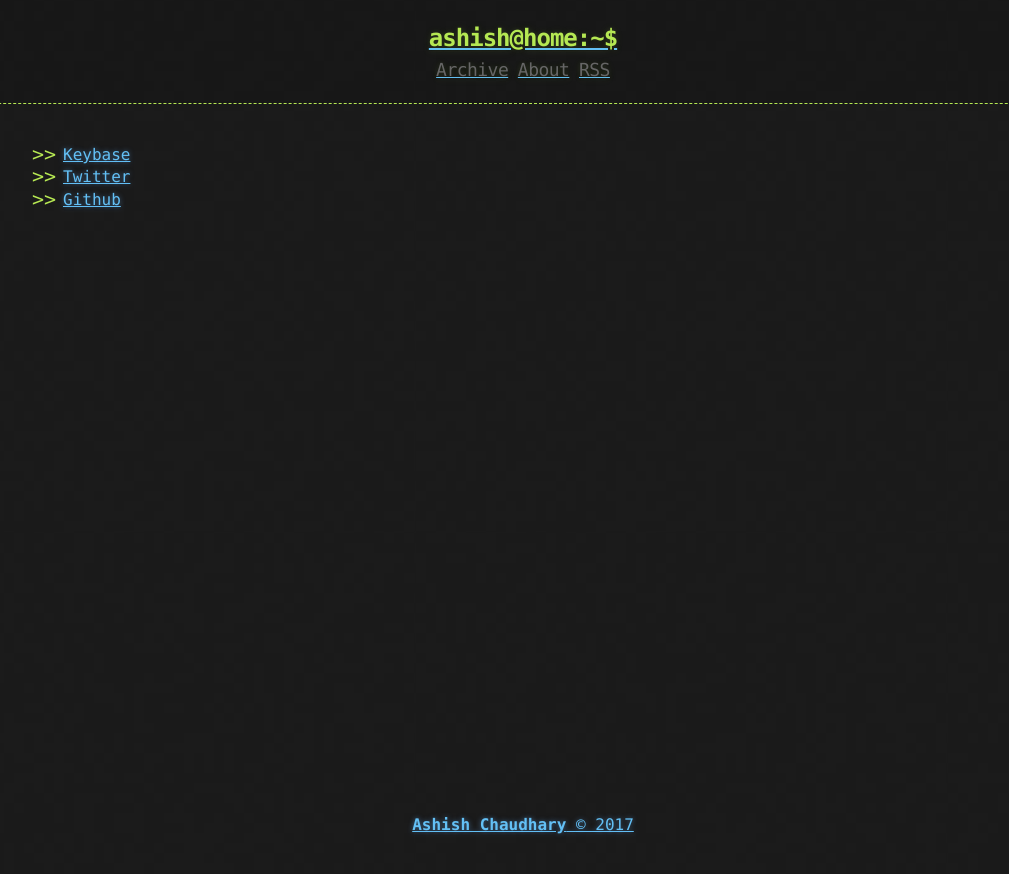
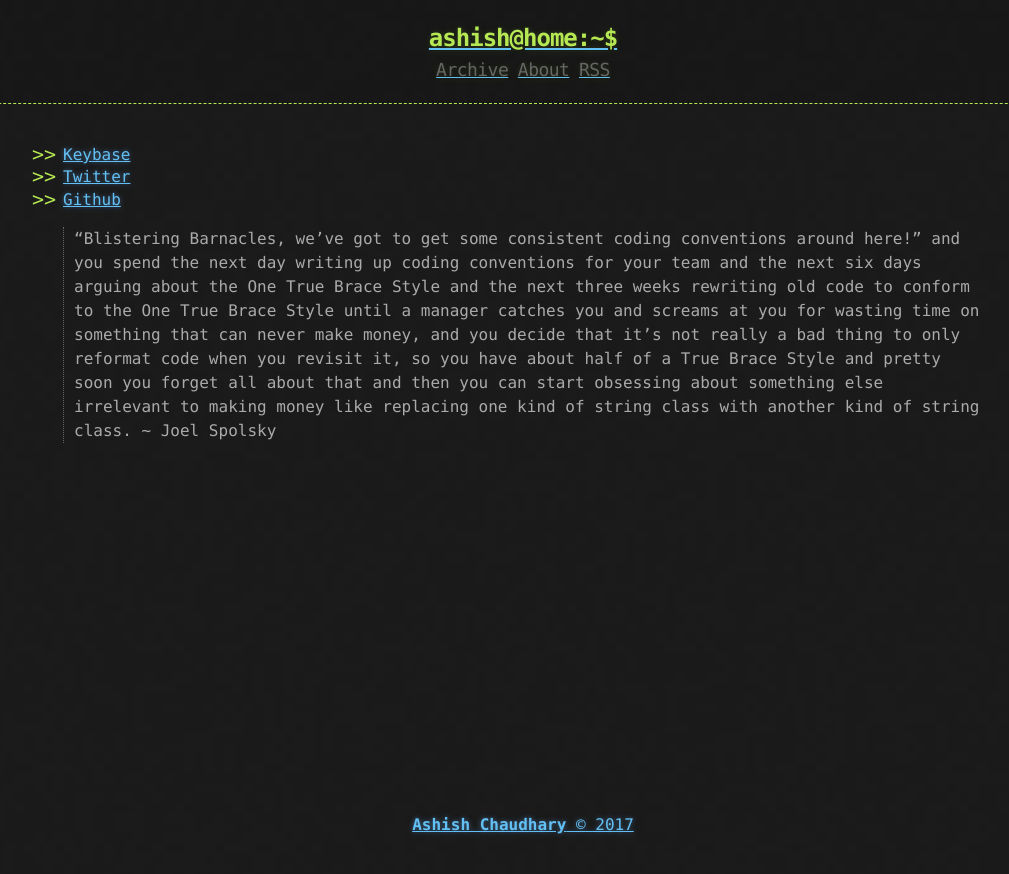
Before and after one commit to tocttou/tocttou.github.io, a Jekyll site: the page built from about.md, in a window 1280 px wide. Shown: the top 874 px of the page, without its empty margins (117-1126 px from the left). Built offline with Jekyll 4.4.1, drawn with Linux system fonts in a browser that asks for light colours.

Commit message:
migration complete

```diff
--- a/about.md
+++ b/about.md
@@ -6,3 +6,6 @@
 * [Keybase](https://keybase.io/ashishchaudhary)
 * [Twitter](https://twitter.com/tocttou)
 * [Github](https://github.com/tocttou)
+
+> “Blistering Barnacles, we’ve got to get some consistent coding conventions around here!” and you spend the next day writing up coding conventions for your team and the next six days arguing about the One True Brace Style and the next three weeks rewriting old code to conform to the One True Brace Style until a manager catches you and screams at you for wasting time on something that can never make money, and you decide that it’s not really a bad thing to only reformat code when you revisit it, so you have about half of a True Brace Style and pretty soon you forget all about that and then you can start obsessing about something else irrelevant to making money like replacing one kind of string class with another kind of string class.
+> ~ Joel Spolsky
```
Also changed, not shown: _posts/2017-12-12-extending-an-objects-api-with-delegation-in-kotlin.md (+1 -1 lines).
